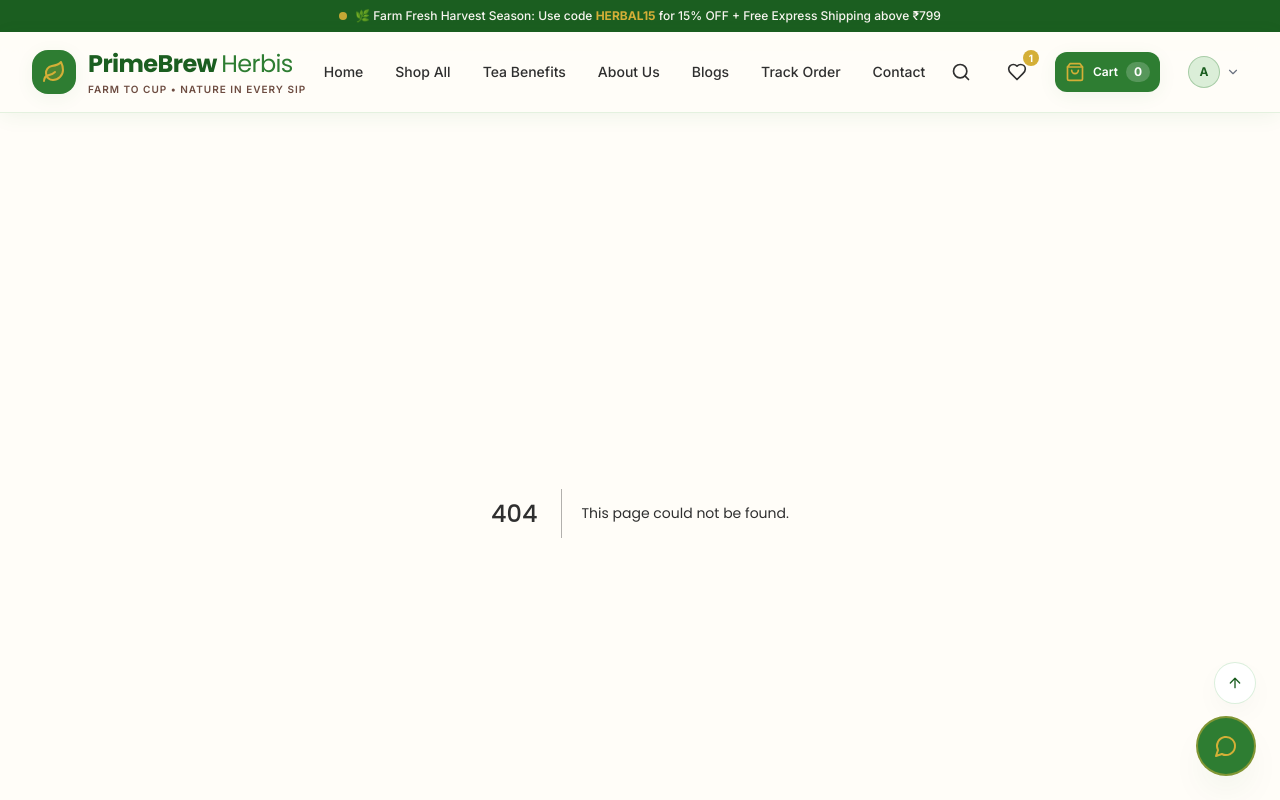
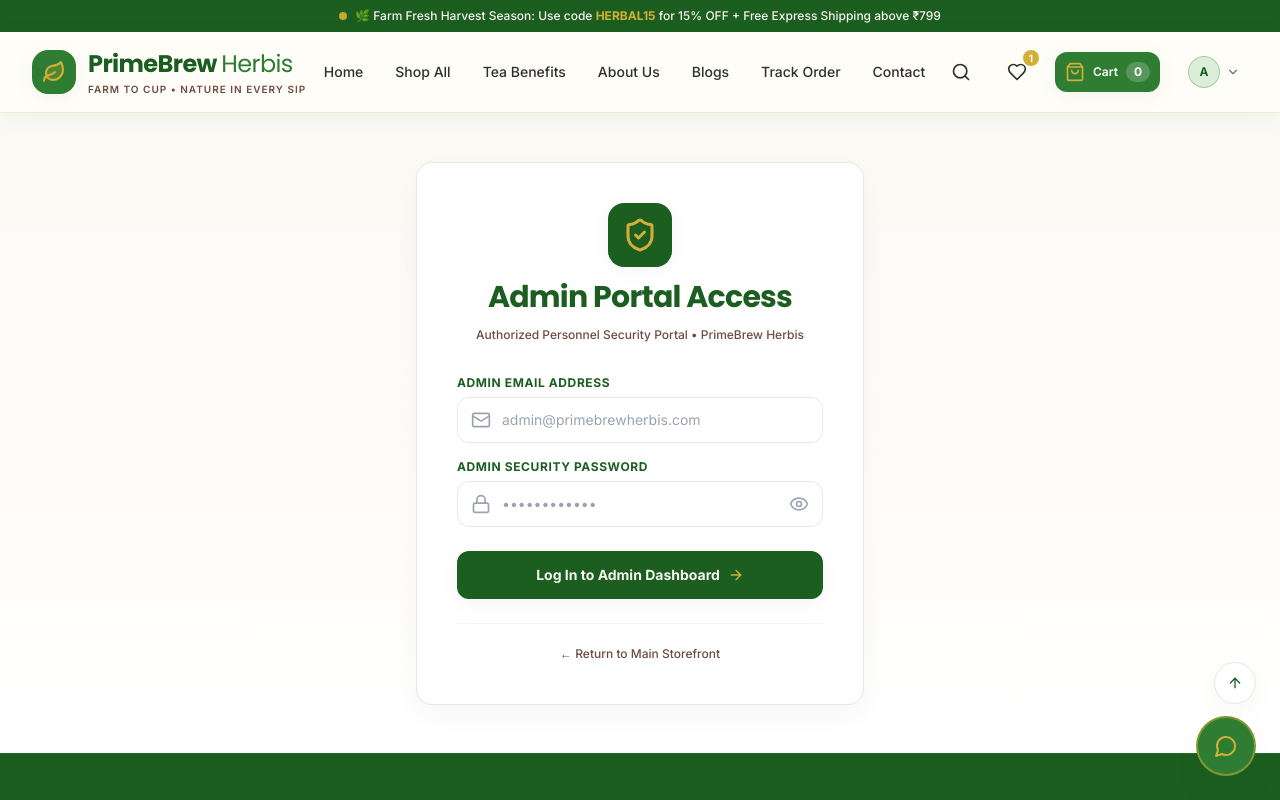
Before and after one commit to shriyajha22/primebrew-herbis, a Next.js app: page /admin/login in a window 1280 px wide. Before the commit this address had no page. Shown: the top 800 px of the page. Built offline with nearby package versions, Linux system fonts and the light colour scheme.

Commit message:
Add password-protected admin login portal and lock dashboard access

```diff
--- /dev/null
+++ b/src/app/admin/login/page.tsx
@@ -0,0 +1,141 @@
+'use client';
+
+import React, { useState } from 'react';
+import Link from 'next/link';
+import { useRouter } from 'next/navigation';
+import { Leaf, ShieldCheck, Lock, Mail, Eye, EyeOff, ArrowRight } from 'lucide-react';
+import { useStore } from '@/lib/storeContext';
+
+export default function AdminLoginPage() {
+  const router = useRouter();
+  const { setCurrentUser, showToast } = useStore();
+  const [email, setEmail] = useState('');
+  const [password, setPassword] = useState('');
+  const [showPassword, setShowPassword] = useState(false);
+  const [loading, setLoading] = useState(false);
+  const [errorMsg, setErrorMsg] = useState('');
+
+  const handleSubmit = async (e: React.FormEvent) => {
+    e.preventDefault();
+    setLoading(true);
+    setErrorMsg('');
+
+    try {
+      const res = await fetch('/api/admin/login', {
+        method: 'POST',
+        headers: { 'Content-Type': 'application/json' },
+        body: JSON.stringify({ email, password }),
+      });
+
+      const data = await res.json();
+
+      if (res.ok && data.success) {
+        setCurrentUser(data.user);
+        showToast('Welcome back, Admin! Access Granted.', 'success');
+        router.push('/admin');
+      } else {
+        setErrorMsg(data.message || 'Invalid admin credentials');
+        showToast(data.message || 'Access Denied', 'error');
+      }
+    } catch (err) {
+      setErrorMsg('Failed to connect to authentication server');
+      showToast('Authentication connection error', 'error');
+    } finally {
+      setLoading(false);
+    }
+  };
+
+  return (
+    <div className="min-h-[80vh] flex items-center justify-center py-12 px-4 sm:px-6 lg:px-8 bg-gradient-to-b from-brand-beige/50 to-white">
+      <div className="max-w-md w-full space-y-8 bg-white p-8 sm:p-10 rounded-2xl shadow-card border border-brand-mint/40">
+        <div className="text-center space-y-3">
+          <div className="mx-auto w-16 h-16 rounded-2xl bg-brand-darkGreen text-brand-gold flex items-center justify-center shadow-soft">
+            <ShieldCheck className="w-9 h-9" />
+          </div>
+          <h2 className="font-heading font-bold text-2xl sm:text-3xl text-brand-darkGreen tracking-tight">
+            Admin Portal Access
+          </h2>
+          <p className="text-xs text-brand-brown font-medium">
+            Authorized Personnel Security Portal • PrimeBrew Herbis
+          </p>
+        </div>
+
+        {errorMsg && (
+          <div className="bg-red-50 border border-red-200 text-red-700 text-xs rounded-xl p-3.5 flex items-center gap-2">
+            <Lock className="w-4 h-4 text-red-500 shrink-0" />
+            <span>{errorMsg}</span>
+          </div>
+        )}
+
+        <form className="mt-8 space-y-6" onSubmit={handleSubmit}>
+          <div className="space-y-4">
+            <div>
+              <label className="block text-xs font-bold text-brand-darkGreen uppercase tracking-wider mb-1.5">
+                Admin Email Address
+              </label>
+              <div className="relative">
+                <Mail className="w-5 h-5 text-gray-400 absolute left-3.5 top-1/2 -translate-y-1/2" />
+                <input
+                  type="email"
+                  required
+                  value={email}
+                  onChange={(e) => setEmail(e.target.value)}
+                  placeholder="admin@primebrewherbis.com"
+                  className="w-full pl-11 pr-4 py-3 rounded-xl border border-gray-200 focus:border-brand-green focus:ring-2 focus:ring-brand-green/20 outline-none text-sm transition-all"
+                />
+              </div>
+            </div>
+
+            <div>
+              <label className="block text-xs font-bold text-brand-darkGreen uppercase tracking-wider mb-1.5">
+                Admin Security Password
+              </label>
+              <div className="relative">
+                <Lock className="w-5 h-5 text-gray-400 absolute left-3.5 top-1/2 -translate-y-1/2" />
+                <input
+                  type={showPassword ? 'text' : 'password'}
+                  required
+                  value={password}
+                  onChange={(e) => setPassword(e.target.value)}
+                  placeholder="••••••••••••"
+                  className="w-full pl-11 pr-11 py-3 rounded-xl border border-gray-200 focus:border-brand-green focus:ring-2 focus:ring-brand-green/20 outline-none text-sm transition-all"
+                />
+                <button
+                  type="button"
+                  onClick={() => setShowPassword(!showPassword)}
+                  className="absolute right-3.5 top-1/2 -translate-y-1/2 text-gray-400 hover:text-brand-darkGreen"
+                >
+                  {showPassword ? <EyeOff className="w-5 h-5" /> : <Eye className="w-5 h-5" />}
+                </button>
+              </div>
+            </div>
+          </div>
+
+          <button
+            type="submit"
+            disabled={loading}
+            className="w-full py-3.5 px-4 bg-brand-darkGreen hover:bg-brand-green text-brand-beige font-bold text-sm rounded-xl shadow-soft hover:shadow-hover transition-all duration-300 flex items-center justify-center gap-2 group disabled:opacity-50"
+          >
+            {loading ? (
+              <span>Verifying Admin Credentials...</span>
+            ) : (
+              <>
+                <span>Log In to Admin Dashboard</span>
+                <ArrowRight className="w-4 h-4 text-brand-gold group-hover:translate-x-1 transition-transform" />
+              </>
+            )}
+          </button>
+
+          <div className="pt-4 border-t border-gray-100 text-center">
+            <Link
+              href="/"
+              className="text-xs text-brand-brown hover:text-brand-green font-medium inline-flex items-center gap-1 transition-colors"
+            >
+              ← Return to Main Storefront
+            </Link>
+          </div>
+        </form>
+      </div>
+    </div>
+  );
+}
--- a/src/app/admin/page.tsx
+++ b/src/app/admin/page.tsx
@@ -24,13 +24,24 @@
 
   if (!currentUser || currentUser.role !== 'admin') {
     return (
-      <div className="py-20 text-center space-y-4">
-        <Shield className="w-16 h-16 text-amber-500 mx-auto" />
-        <h2 className="font-heading font-bold text-2xl text-brand-darkGreen">Admin Access Restricted</h2>
-        <p className="text-xs text-gray-500">You must be logged in as an Admin to view this control panel.</p>
-        <Link href="/" className="inline-block bg-brand-green text-white font-bold text-xs px-6 py-3 rounded-button">
-          Return to Home Page
-        </Link>
+      <div className="py-20 text-center space-y-5 max-w-md mx-auto px-4">
+        <div className="w-16 h-16 rounded-2xl bg-amber-50 text-amber-600 flex items-center justify-center mx-auto border border-amber-200">
+          <Shield className="w-9 h-9" />
+        </div>
+        <div className="space-y-2">
+          <h2 className="font-heading font-bold text-2xl text-brand-darkGreen">Admin Access Restricted</h2>
+          <p className="text-xs text-gray-500">
+            This security control panel requires authenticated administrator privileges. Please log in with your security credentials.
+          </p>
+        </div>
+        <div className="pt-2 flex flex-col sm:flex-row gap-3 justify-center">
+          <Link href="/admin/login" className="inline-block bg-brand-darkGreen hover:bg-brand-green text-white font-bold text-xs px-6 py-3 rounded-xl transition-colors">
+            Log In as Admin
+          </Link>
+          <Link href="/" className="inline-block bg-brand-beige hover:bg-brand-mint/40 text-brand-darkGreen font-semibold text-xs px-6 py-3 rounded-xl transition-colors">
+            Return to Home Page
+          </Link>
+        </div>
       </div>
     );
   }
--- /dev/null
+++ b/src/app/api/admin/login/route.ts
@@ -0,0 +1,45 @@
+import { NextResponse } from 'next/server';
+
+const ADMIN_EMAIL = process.env.ADMIN_EMAIL || 'admin@primebrewherbis.com';
+const ADMIN_PASSWORD = process.env.ADMIN_PASSWORD || 'Admin@12345';
+
+export async function POST(request: Request) {
+  try {
+    const body = await request.json();
+    const { email, password } = body;
+
+    if (!email || !password) {
+      return NextResponse.json(
+        { success: false, message: 'Email and password are required' },
+        { status: 400 }
+      );
+    }
+
+    if (email.toLowerCase() === ADMIN_EMAIL.toLowerCase() && password === ADMIN_PASSWORD) {
+      return NextResponse.json({
+        success: true,
+        message: 'Admin authentication successful',
+        user: {
+          _id: 'usr-admin',
+          name: 'PrimeBrew Admin',
+          email: ADMIN_EMAIL,
+          role: 'admin',
+          addresses: [],
+          wishlist: [],
+          walletBalance: 500,
+        },
+        token: 'pbh_admin_jwt_session_token_2026',
+      });
+    }
+
+    return NextResponse.json(
+      { success: false, message: 'Invalid admin email or password' },
+      { status: 401 }
+    );
+  } catch (error) {
+    return NextResponse.json(
+      { success: false, message: 'Authentication server error' },
+      { status: 500 }
+    );
+  }
+}
--- a/src/components/layout/Navbar.tsx
+++ b/src/components/layout/Navbar.tsx
@@ -162,26 +162,21 @@
                         </button>
                       </div>
                     ) : (
-                      <div className="p-3 space-y-2">
-                        <p className="text-xs text-gray-500 font-medium px-1">Quick Demo Login:</p>
-                        <button
-                          onClick={() => {
-                            loginAsDemoCustomer();
-                            setUserDropdownOpen(false);
-                          }}
-                          className="w-full text-left px-3 py-2 text-xs font-semibold text-brand-darkGreen bg-brand-beige hover:bg-brand-mint/30 rounded-button flex items-center gap-2"
+                      <div className="p-2 space-y-1">
+                        <Link
+                          href="/dashboard"
+                          onClick={() => setUserDropdownOpen(false)}
+                          className="block px-3 py-2 text-xs font-semibold text-brand-darkGreen bg-brand-beige hover:bg-brand-mint/30 rounded-button text-center transition-colors"
                         >
-                          <CheckCircle2 className="w-4 h-4 text-brand-green" /> Login as Customer
-                        </button>
-                        <button
-                          onClick={() => {
-                            loginAsDemoAdmin();
-                            setUserDropdownOpen(false);
-                          }}
-                          className="w-full text-left px-3 py-2 text-xs font-semibold text-brand-gold bg-brand-darkGreen hover:bg-black text-white rounded-button flex items-center gap-2"
+                          Customer Account / Sign In
+                        </Link>
+                        <Link
+                          href="/admin/login"
+                          onClick={() => setUserDropdownOpen(false)}
+                          className="block px-3 py-2 text-xs font-semibold text-brand-brown hover:text-brand-darkGreen hover:bg-gray-50 rounded-button text-center transition-colors border border-gray-100"
                         >
-                          <Shield className="w-4 h-4 text-brand-gold" /> Login as Admin
-                        </button>
+                          🔒 Admin Portal Login
+                        </Link>
                       </div>
                     )}
                   </div>
```
